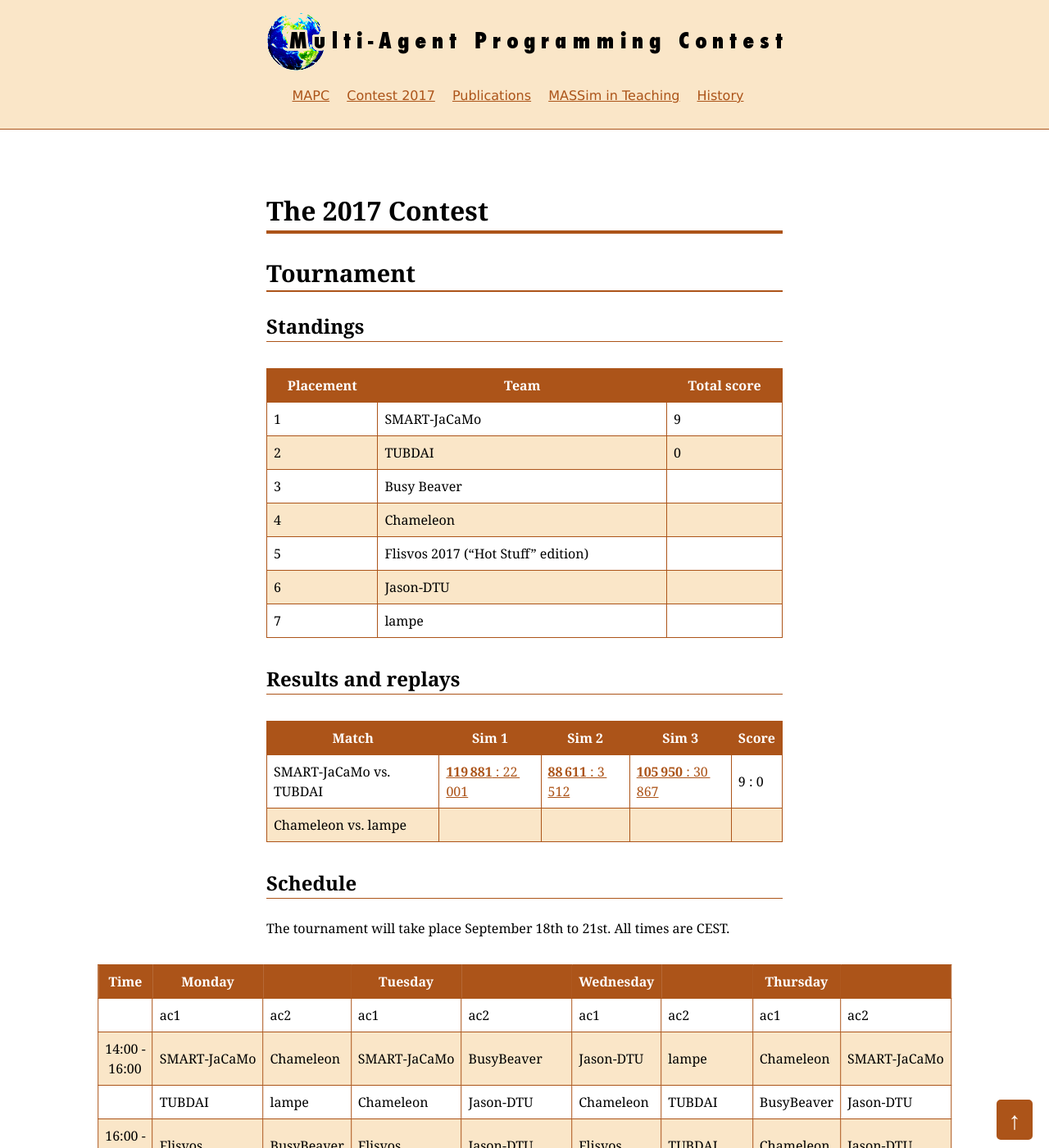
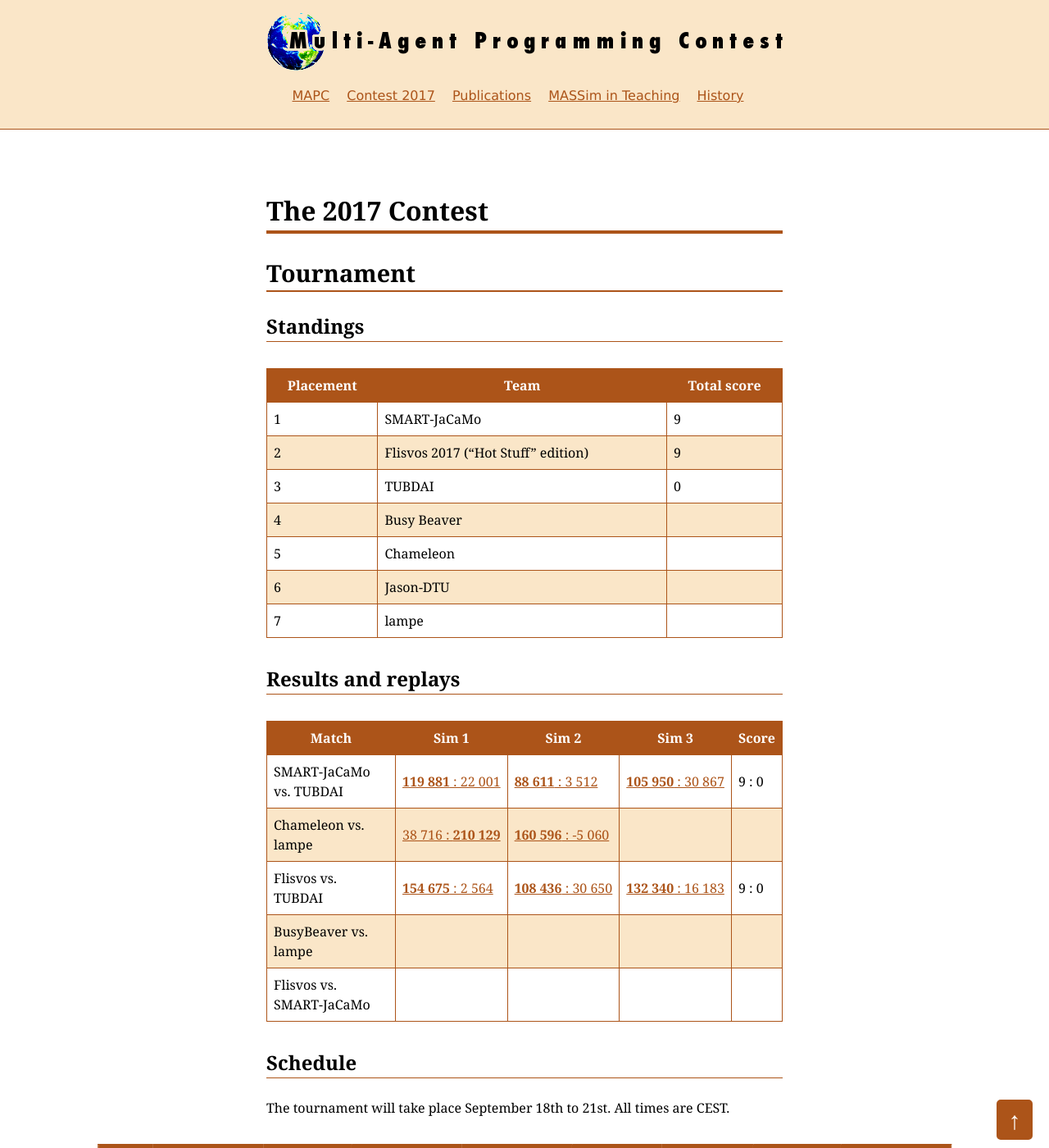
Before and after one commit to agentcontest/agentcontest.github.io, a Jekyll site: the page built from 2017/index.md, in a window 1280 px wide and 1400 px high. Shown: the whole window at 82% size. Built offline with Jekyll 4.4.1, drawn with Linux system fonts in a browser that asks for light colours.

Commit message:
flisvos vs tubdai complete

```diff
--- a/2017/index.md
+++ b/2017/index.md
@@ -12,10 +12,10 @@ Tournament
 Placement | Team | Total score
 --- | --- | ---
 1 | SMART-JaCaMo | 9
-2 | TUBDAI | 0
-3 | Busy Beaver |
-4 | Chameleon |
-5 | Flisvos 2017 ("Hot Stuff" edition) |
+2 | Flisvos 2017 ("Hot Stuff" edition) | 9
+3 | TUBDAI | 0
+4 | Busy Beaver |
+5 | Chameleon |
 6 | Jason-DTU |
 7 | lampe |
 
@@ -23,8 +23,11 @@ Placement | Team | Total score
 
 Match | Sim 1 | Sim 2 | Sim 3 | Score
 --- | --- | --- | --- | ---
-SMART-JaCaMo vs. TUBDAI | [**119&thinsp;881** : 22&thinsp;001](/2017/replays/?2017-09-18-14-07-04-2017-MAPC-Sim1) | [**88&thinsp;611** : 3&thinsp;512](/2017/replays/?2017-09-18-14-07-04-2017-MAPC-Sim2) | [**105&thinsp;950** : 30&thinsp;867](/2017/replays/?2017-09-18-14-07-04-2017-MAPC-Sim3) | 9 : 0
-Chameleon vs. lampe | | | |
+SMART&#8209;JaCaMo vs. TUBDAI | [**119&nbsp;881**&nbsp;:&nbsp;22&nbsp;001](/2017/replays/?2017-09-18-14-07-04-2017-MAPC-Sim1) | [**88&nbsp;611**&nbsp;:&nbsp;3&nbsp;512](/2017/replays/?2017-09-18-14-07-04-2017-MAPC-Sim2) | [**105&nbsp;950**&nbsp;:&nbsp;30&nbsp;867](/2017/replays/?2017-09-18-14-07-04-2017-MAPC-Sim3) | 9 : 0
+Chameleon vs. lampe | [38&nbsp;716&nbsp;:&nbsp;**210&nbsp;129**](/2017/replays/?2017-09-18-14-08-13-2017-MAPC-Sim1) | [**160&nbsp;596**&nbsp;:&nbsp;-5&nbsp;060](/2017/replays/?2017-09-18-14-08-13-2017-MAPC-Sim2) | [](/2017/replays/?2017-09-18-14-08-13-2017-MAPC-Sim3) |
+Flisvos vs. TUBDAI | [**154&nbsp;675**&nbsp;:&nbsp;2&nbsp;564](/2017/replays/?2017-09-18-16-02-09-2017-MAPC-Sim1) | [**108&nbsp;436**&nbsp;:&nbsp;30&nbsp;650](/2017/replays/?2017-09-18-16-02-09-2017-MAPC-Sim2) | [**132&nbsp;340**&nbsp;:&nbsp;16&nbsp;183](/2017/replays/?2017-09-18-16-02-09-2017-MAPC-Sim3) | 9 : 0
+BusyBeaver vs. lampe |
+Flisvos vs. SMART&#8209;JaCaMo |
 
 ### Schedule
 
```
